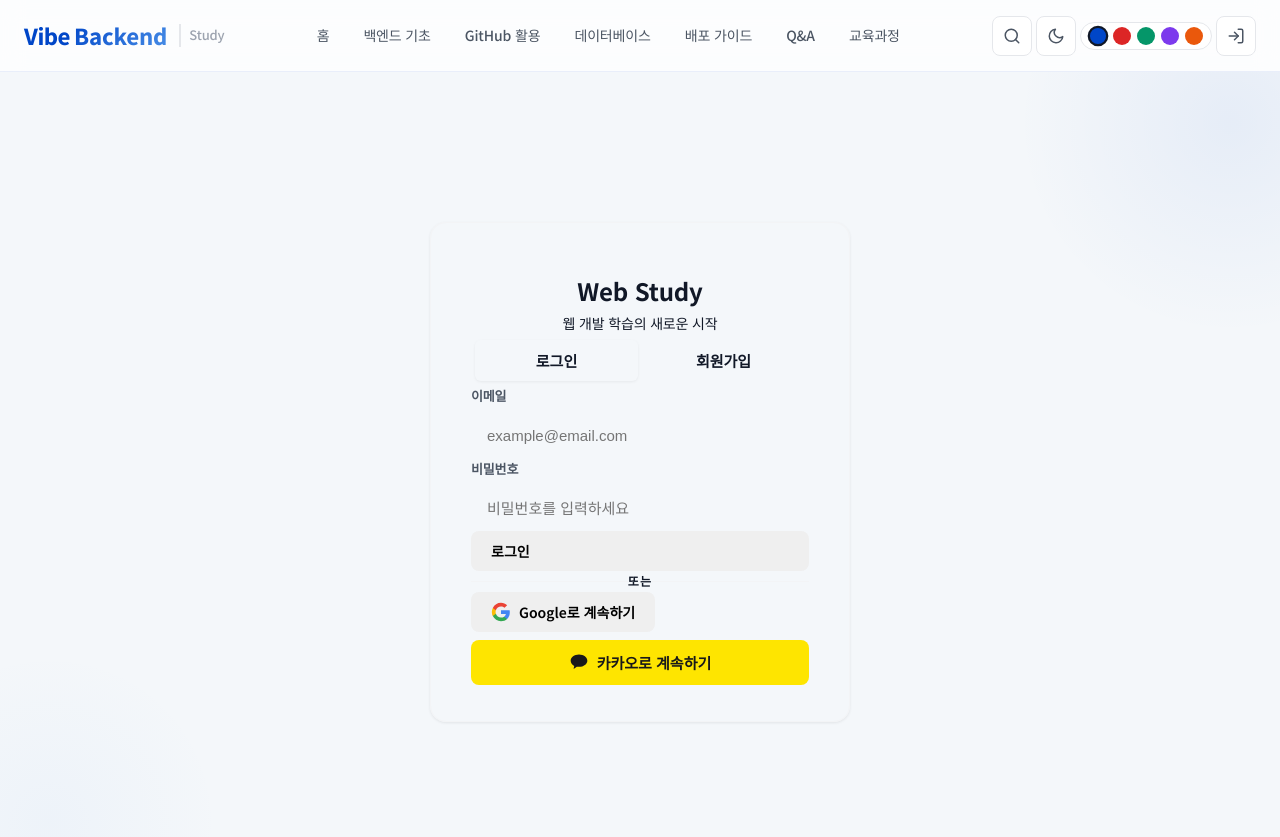
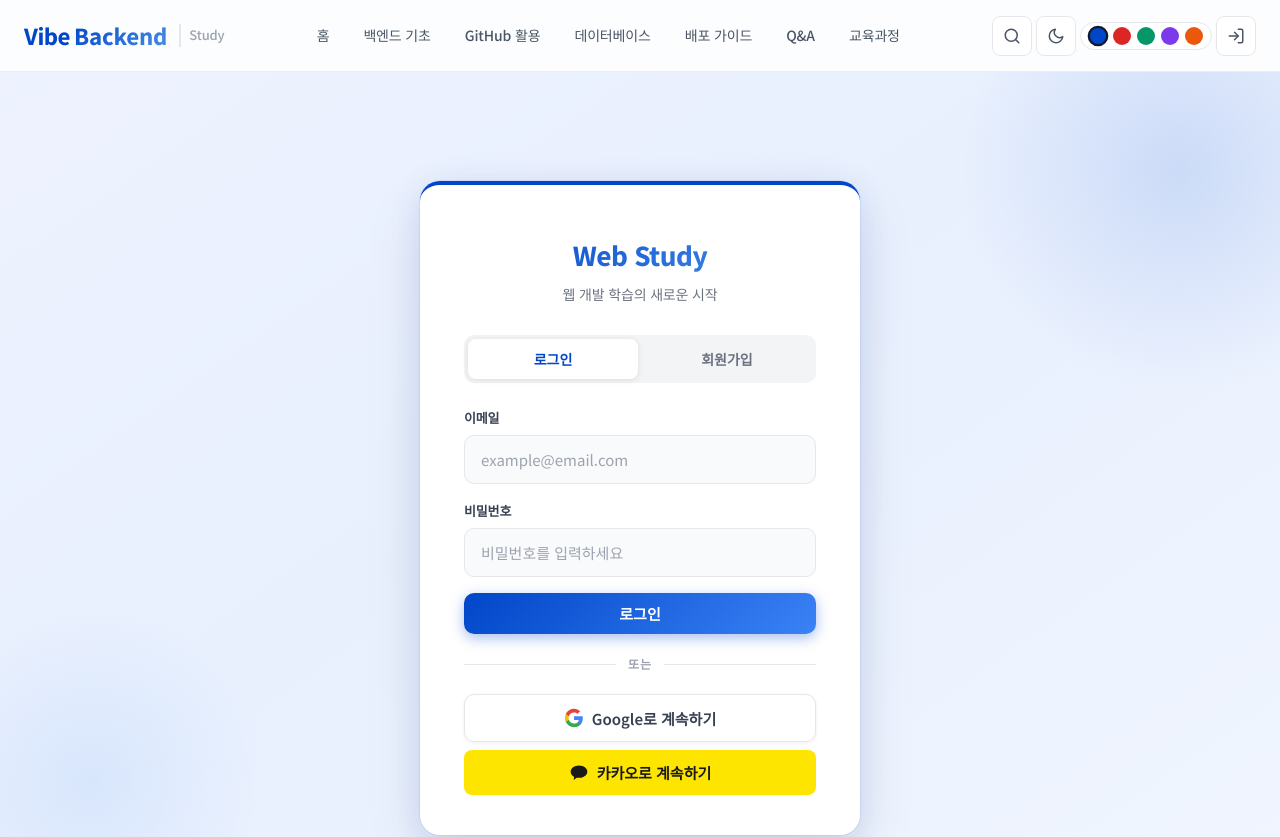
Before and after one commit to aebonlee/webstudy, a React (Vite) app: page /login in a window 1280 px wide. Shown: the top 837 px of the page. Built offline with nearby package versions, Linux system fonts and the light colour scheme; no server answers.

Commit message:
fix: 로그인 from 복귀 처리 + 로그인 페이지 디자인 개선

```diff
--- a/src/styles/auth.css
+++ b/src/styles/auth.css
@@ -1,35 +1,28 @@
 /* ============================================
-   AUTH.CSS - Authentication UI
-   Login Page, Login Modal, Social Login
-   KoreaTech variable system
+   AUTH.CSS - Authentication UI (Redesigned 2026-04-19)
    ============================================ */
 
-/* =============================================
-   LOGIN PAGE (Login.jsx)
-   ============================================= */
-
-/* --- Login Page Layout --- */
+/* ─── Page Layout ─── */
 .login-page {
   min-height: 100vh;
   display: flex;
   align-items: center;
   justify-content: center;
-  padding: var(--space-xl);
-  padding-top: calc(var(--nav-height) + var(--space-xl));
+  padding: 24px;
+  padding-top: calc(var(--nav-height, 72px) + 24px);
   position: relative;
   overflow: hidden;
-  background: var(--bg-light-gray);
+  background: linear-gradient(145deg, #eef2ff 0%, #e8f0fe 45%, #f0f5ff 100%);
 }
 
-/* Background decoration */
 .login-page::before {
   content: '';
   position: absolute;
-  top: -200px;
-  right: -200px;
-  width: 500px;
-  height: 500px;
-  background: radial-gradient(circle, rgba(0, 70, 200, 0.06), transparent 60%);
+  top: -140px;
+  right: -140px;
+  width: 480px;
+  height: 480px;
+  background: radial-gradient(circle, rgba(0, 70, 200, 0.13) 0%, transparent 65%);
   border-radius: 50%;
   pointer-events: none;
 }
@@ -37,55 +30,62 @@
 .login-page::after {
   content: '';
   position: absolute;
-  bottom: -150px;
-  left: -150px;
-  width: 400px;
-  height: 400px;
-  background: radial-gradient(circle, rgba(74, 143, 231, 0.04), transparent 60%);
+  bottom: -100px;
+  left: -100px;
+  width: 380px;
+  height: 380px;
+  background: radial-gradient(circle, rgba(74, 143, 231, 0.10) 0%, transparent 65%);
   border-radius: 50%;
   pointer-events: none;
 }
 
-/* --- Login Container (Card) --- */
+/* ─── Container Card ─── */
 .login-container {
   width: 100%;
-  max-width: 420px;
-  background: var(--bg-white);
-  border: 1px solid var(--border-light);
-  border-radius: var(--radius-lg);
-  padding: 48px 40px 36px;
-  box-shadow: 0 1px 3px rgba(0, 0, 0, 0.08);
+  max-width: 440px;
+  background: #fff;
+  border-radius: 20px;
+  padding: 48px 44px 40px;
+  box-shadow:
+    0 0 0 1px rgba(0, 70, 200, 0.08),
+    0 8px 32px rgba(0, 70, 200, 0.12),
+    0 24px 64px rgba(0, 0, 0, 0.08);
   position: relative;
   z-index: 1;
-  animation: fadeInUp 0.6s ease;
+  animation: loginFadeUp 0.5s ease;
+  border-top: 4px solid #0046C8;
 }
 
-/* --- Login Header --- */
+/* ─── Header ─── */
 .login-header {
   text-align: center;
-  margin-bottom: var(--space-xl);
+  margin-bottom: 28px;
 }
 
 .login-header__title {
-  font-size: 24px;
-  font-weight: 700;
-  color: var(--text-primary);
-  margin: 0 0 var(--space-xs);
+  font-size: 26px;
+  font-weight: 800;
+  background: linear-gradient(135deg, #0046C8 0%, #4A8FE7 100%);
+  -webkit-background-clip: text;
+  -webkit-text-fill-color: transparent;
+  background-clip: text;
+  margin: 0 0 6px;
+  letter-spacing: -0.02em;
 }
 
 .login-header__subtitle {
   font-size: 14px;
-  color: var(--text-light);
-  margin-bottom: 0;
+  color: #6B7280;
+  margin: 0;
 }
 
-/* --- Login Tabs (Login / Register) --- */
+/* ─── Tabs ─── */
 .login-tabs {
   display: flex;
-  background: var(--bg-light-gray);
-  border-radius: var(--radius-sm);
+  background: #F3F4F6;
+  border-radius: 10px;
   padding: 4px;
-  margin-bottom: var(--space-xl);
+  margin-bottom: 24px;
   gap: 4px;
 }
 
@@ -93,41 +93,41 @@
   flex: 1;
   padding: 10px 16px;
   text-align: center;
-  font-size: var(--font-size-sm);
+  font-size: 14px;
   font-weight: 600;
-  color: var(--text-light);
+  color: #6B7280;
   background: transparent;
   border: none;
-  border-radius: 6px;
+  border-radius: 8px;
   cursor: pointer;
   transition: all 0.2s ease;
-  position: relative;
+  font-family: inherit;
 }
 
 .login-tabs__tab:hover {
-  color: var(--text-secondary);
+  color: #374151;
 }
 
 .login-tabs__tab--active {
-  background: var(--bg-white);
-  color: var(--primary-blue);
-  box-shadow: var(--shadow-sm);
+  background: #fff;
+  color: #0046C8;
+  box-shadow: 0 1px 6px rgba(0, 0, 0, 0.10);
 }
 
-/* --- Login Error Message --- */
+/* ─── Error ─── */
 .login-error {
   padding: 12px 16px;
-  border-radius: var(--radius-sm);
-  font-size: var(--font-size-sm);
+  border-radius: 10px;
+  font-size: 13px;
   font-weight: 500;
   display: flex;
   align-items: center;
-  gap: var(--space-sm);
-  animation: fadeInDown 0.3s ease;
-  background: var(--error-light);
-  border: 1px solid rgba(239, 68, 68, 0.3);
-  color: var(--error);
-  margin-bottom: var(--space-lg);
+  gap: 10px;
+  animation: loginFadeDown 0.3s ease;
+  background: #FEF2F2;
+  border: 1px solid rgba(239, 68, 68, 0.25);
+  color: #DC2626;
+  margin-bottom: 20px;
 }
 
 .login-error__icon {
@@ -136,10 +136,10 @@
   justify-content: center;
   width: 20px;
   height: 20px;
-  background: var(--error);
+  background: #DC2626;
   color: #fff;
   border-radius: 50%;
-  font-size: var(--font-size-xs);
+  font-size: 11px;
   font-weight: 700;
   flex-shrink: 0;
 }
@@ -148,11 +148,11 @@
   flex: 1;
 }
 
-/* --- Login Form --- */
+/* ─── Form ─── */
 .login-form {
   display: flex;
   flex-direction: column;
-  gap: var(--space-lg);
+  gap: 16px;
 }
 
 .login-form__field {
@@ -162,36 +162,102 @@
 .login-form__label {
   font-size: 13px;
   font-weight: 600;
-  color: var(--text-secondary);
+  color: #374151;
   margin-bottom: 6px;
   display: block;
 }
 
 .login-form__input {
   width: 100%;
-  padding: 14px 16px;
+  padding: 13px 16px;
   font-size: 15px;
-  background: var(--bg-white);
-  border: 1px solid var(--border-medium);
-  border-radius: var(--radius-sm);
-  color: var(--text-primary);
-  transition: border-color 0.2s ease, box-shadow 0.2s ease;
+  background: #F9FAFB;
+  border: 1.5px solid #E5E7EB;
+  border-radius: 10px;
+  color: #111827;
+  transition: border-color 0.2s ease, box-shadow 0.2s ease, background 0.2s ease;
   box-sizing: border-box;
+  font-family: inherit;
 }
 
 .login-form__input:focus {
-  background: var(--bg-white);
-  border-color: var(--primary-blue);
+  background: #fff;
+  border-color: #0046C8;
   outline: none;
-  box-shadow: 0 0 0 3px rgba(0, 70, 200, 0.1);
+  box-shadow: 0 0 0 3px rgba(0, 70, 200, 0.12);
 }
 
-/* --- Login Divider (OR separator) --- */
+.login-form__input::placeholder {
+  color: #9CA3AF;
+}
+
+/* ─── Shared Button System ─── */
+.btn {
+  display: inline-flex;
+  align-items: center;
+  justify-content: center;
+  gap: 8px;
+  padding: 13px 24px;
+  font-size: 15px;
+  font-weight: 600;
+  border-radius: 10px;
+  border: none;
+  cursor: pointer;
+  transition: all 0.2s ease;
+  font-family: inherit;
+  line-height: 1;
+}
+
+.btn--full {
+  width: 100%;
+}
+
+.btn--primary {
+  background: linear-gradient(135deg, #0046C8 0%, #3B82F6 100%);
+  color: #fff;
+  box-shadow: 0 4px 14px rgba(0, 70, 200, 0.35);
+}
+
+.btn--primary:hover:not(:disabled) {
+  background: linear-gradient(135deg, #002E8A 0%, #0046C8 100%);
+  box-shadow: 0 6px 20px rgba(0, 70, 200, 0.45);
+  transform: translateY(-1px);
+}
+
+.btn--primary:active:not(:disabled) {
+  transform: translateY(0);
+}
+
+.btn--primary:disabled {
+  opacity: 0.55;
+  cursor: not-allowed;
+  transform: none;
+}
+
+.btn--google {
+  background: #fff;
+  color: #374151;
+  border: 1.5px solid #E5E7EB;
+  box-shadow: 0 1px 4px rgba(0, 0, 0, 0.06);
+}
+
+.btn--google:hover:not(:disabled) {
+  background: #F9FAFB;
+  border-color: #D1D5DB;
+  box-shadow: 0 2px 10px rgba(0, 0, 0, 0.10);
+  transform: translateY(-1px);
+}
+
+.btn__icon {
+  flex-shrink: 0;
+}
+
+/* ─── Divider ─── */
 .login-divider {
   display: flex;
   align-items: center;
-  gap: var(--space-md);
-  margin: var(--space-lg) 0;
+  gap: 12px;
+  margin: 20px 0;
 }
 
 .login-divider::before,
@@ -199,19 +265,19 @@
   content: '';
   flex: 1;
   height: 1px;
-  background: var(--border-light);
+  background: #E5E7EB;
 }
 
 .login-divider__text {
   font-size: 12px;
   font-weight: 600;
-  color: var(--text-light);
+  color: #9CA3AF;
   text-transform: uppercase;
-  letter-spacing: 0.1em;
+  letter-spacing: 0.08em;
   white-space: nowrap;
 }
 
-/* --- Password Field with Toggle --- */
+/* ─── Password Field ─── */
 .password-field {
   position: relative;
 }
@@ -227,7 +293,7 @@
   transform: translateY(-50%);
   background: none;
   border: none;
-  color: var(--text-light);
+  color: #9CA3AF;
   cursor: pointer;
   padding: 4px;
   font-size: 1.1rem;
@@ -237,92 +303,90 @@
 }
 
 .password-toggle:hover {
-  color: var(--primary-blue);
+  color: #0046C8;
 }
 
-/* --- Form Row (remember me + forgot password) --- */
+/* ─── Extras ─── */
 .auth-form-row {
   display: flex;
   align-items: center;
   justify-content: space-between;
   flex-wrap: wrap;
-  gap: var(--space-sm);
+  gap: 8px;
 }
 
 .auth-remember {
   display: flex;
   align-items: center;
-  gap: var(--space-sm);
-  font-size: var(--font-size-sm);
-  color: var(--text-secondary);
+  gap: 8px;
+  font-size: 14px;
+  color: #4B5563;
   cursor: pointer;
 }
 
 .auth-remember input[type="checkbox"] {
-  width: 18px;
-  height: 18px;
+  width: 16px;
+  height: 16px;
+  accent-color: #0046C8;
 }
 
 .auth-forgot {
-  font-size: var(--font-size-sm);
-  color: var(--primary-blue);
+  font-size: 14px;
+  color: #0046C8;
   text-decoration: none;
   transition: color 0.2s ease;
 }
 
 .auth-forgot:hover {
-  color: var(--primary-blue-dark);
+  color: #002E8A;
   text-decoration: underline;
 }
 
-/* --- Auth Footer --- */
 .auth-footer {
   text-align: center;
-  margin-top: var(--space-xl);
-  padding-top: var(--space-lg);
-  border-top: 1px solid var(--border-light);
+  margin-top: 24px;
+  padding-top: 20px;
+  border-top: 1px solid #F3F4F6;
 }
 
 .auth-footer-text {
-  font-size: var(--font-size-sm);
-  color: var(--text-light);
+  font-size: 13px;
+  color: #6B7280;
 }
 
 .auth-footer-link {
-  color: var(--primary-blue);
+  color: #0046C8;
   font-weight: 600;
   text-decoration: none;
   transition: color 0.2s ease;
 }
 
 .auth-footer-link:hover {
-  color: var(--primary-blue-dark);
+  color: #002E8A;
   text-decoration: underline;
 }
 
-/* --- Auth Success Message --- */
 .auth-message {
   padding: 12px 16px;
-  border-radius: var(--radius-sm);
-  font-size: var(--font-size-sm);
+  border-radius: 10px;
+  font-size: 13px;
   font-weight: 500;
   display: flex;
   align-items: center;
-  gap: var(--space-sm);
-  animation: fadeInDown 0.3s ease;
+  gap: 10px;
+  animation: loginFadeDown 0.3s ease;
 }
 
 .auth-message-success {
-  background: var(--success-light);
+  background: #F0FDF4;
   border: 1px solid rgba(34, 197, 94, 0.3);
-  color: var(--success);
+  color: #16A34A;
 }
 
-/* --- Social Login (shared by Login Page and Modal) --- */
 .social-login {
   display: flex;
   flex-direction: column;
-  gap: var(--space-sm);
+  gap: 10px;
 }
 
 .social-login-btn {
@@ -330,24 +394,25 @@
   display: flex;
   align-items: center;
   justify-content: center;
-  gap: var(--space-sm);
-  padding: 12px 20px;
-  font-size: var(--font-size-sm);
+  gap: 10px;
+  padding: 13px 20px;
+  font-size: 14px;
   font-weight: 600;
-  color: var(--text-primary);
-  background: var(--bg-white);
-  border: 1px solid var(--border-medium);
-  border-radius: var(--radius-sm);
+  color: #374151;
+  background: #fff;
+  border: 1.5px solid #E5E7EB;
+  border-radius: 10px;
   cursor: pointer;
   transition: all 0.2s ease;
   text-decoration: none;
+  font-family: inherit;
 }
 
 .social-login-btn:hover {
-  background: var(--bg-light-gray);
-  border-color: var(--border-medium);
+  background: #F9FAFB;
+  border-color: #D1D5DB;
   transform: translateY(-1px);
-  box-shadow: var(--shadow-sm);
+  box-shadow: 0 2px 10px rgba(0, 0, 0, 0.08);
 }
 
 .social-login-btn img,
@@ -356,23 +421,71 @@
   height: 20px;
 }
 
-.social-login-btn.google {
-  color: var(--text-primary);
+/* ─── Password Strength ─── */
+.password-strength {
+  display: flex;
+  gap: 4px;
+  margin-top: 8px;
 }
 
-.social-login-btn.github {
-  color: var(--text-primary);
+.password-strength-bar {
+  flex: 1;
+  height: 4px;
+  background: #F3F4F6;
+  border-radius: 2px;
+  transition: background 0.2s ease;
 }
 
-.social-login-btn.facebook {
-  color: var(--text-primary);
+.password-strength.weak .password-strength-bar:nth-child(1) { background: #EF4444; }
+.password-strength.fair .password-strength-bar:nth-child(1),
+.password-strength.fair .password-strength-bar:nth-child(2) { background: #F59E0B; }
+.password-strength.good .password-strength-bar:nth-child(1),
+.password-strength.good .password-strength-bar:nth-child(2),
+.password-strength.good .password-strength-bar:nth-child(3) { background: #0046C8; }
+.password-strength.strong .password-strength-bar { background: #22C55E; }
+
+.password-strength-text {
+  font-size: 12px;
+  color: #6B7280;
+  margin-top: 4px;
 }
 
-/* =============================================
-   LOGIN MODAL (LoginModal.jsx)
-   ============================================= */
+.auth-terms {
+  font-size: 12px;
+  color: #6B7280;
+  text-align: center;
+  line-height: 1.6;
+  margin-top: 16px;
+}
 
-/* --- Modal Overlay --- */
+.auth-terms a { color: #0046C8; text-decoration: none; }
+.auth-terms a:hover { text-decoration: underline; }
+
+.auth-loading {
+  position: relative;
+  pointer-events: none;
+}
+
+.auth-loading::after {
+  content: '';
+  position: absolute;
+  inset: 0;
+  background: rgba(255, 255, 255, 0.65);
+  backdrop-filter: blur(4px);
+  border-radius: 20px;
+  z-index: 10;
+}
+
+.auth-spinner {
+  width: 32px;
+  height: 32px;
+  border: 3px solid #E5E7EB;
+  border-top-color: #0046C8;
+  border-radius: 50%;
+  animation: spin 0.8s linear infinite;
+}
+
+/* ─── Login Modal ─── */
 .login-modal-overlay {
   position: fixed;
   inset: 0;
@@ -382,35 +495,33 @@
   align-items: center;
   justify-content: center;
   z-index: 2000;
-  animation: fadeIn 0.2s ease;
+  animation: loginFadeIn 0.2s ease;
 }
 
-/* --- Modal Container --- */
 .login-modal {
   width: 100%;
   max-width: 440px;
-  background: var(--bg-white);
-  border: 1px solid var(--border-light);
-  border-radius: var(--radius-xl);
-  padding: var(--space-2xl);
+  background: #fff;
+  border-radius: 20px;
+  padding: 40px 36px;
   position: relative;
-  box-shadow: var(--shadow-lg);
-  animation: fadeInUp 0.3s ease;
+  box-shadow: 0 24px 60px rgba(0, 0, 0, 0.2);
+  animation: loginFadeUp 0.3s ease;
   max-height: 90vh;
   overflow-y: auto;
+  border-top: 4px solid #0046C8;
 }
 
-/* --- Modal Close Button --- */
 .login-modal-close {
   position: absolute;
-  top: var(--space-md);
-  right: var(--space-md);
+  top: 16px;
+  right: 16px;
   background: none;
   border: none;
-  color: var(--text-light);
+  color: #9CA3AF;
   cursor: pointer;
-  padding: 4px;
-  border-radius: var(--radius-sm);
+  padding: 6px;
+  border-radius: 8px;
   transition: all 0.2s ease;
   display: flex;
   align-items: center;
@@ -418,23 +529,22 @@
 }
 
 .login-modal-close:hover {
-  color: var(--primary-blue);
-  background: var(--primary-blue-bg);
+  color: #0046C8;
+  background: rgba(0, 70, 200, 0.08);
 }
 
-/* --- Modal Header --- */
 .login-modal-header {
   text-align: center;
-  margin-bottom: var(--space-lg);
+  margin-bottom: 24px;
 }
 
 .login-modal-brand {
   display: inline-flex;
   align-items: center;
-  gap: var(--space-sm);
-  font-size: var(--font-size-xl);
+  gap: 10px;
+  font-size: 20px;
   font-weight: 800;
-  color: var(--text-primary);
+  color: #111827;
 }
 
 .login-modal-logo {
@@ -443,20 +553,19 @@
   justify-content: center;
   width: 40px;
   height: 40px;
-  background: var(--primary-gradient);
-  border-radius: var(--radius-sm);
+  background: linear-gradient(135deg, #0046C8, #4A8FE7);
+  border-radius: 10px;
   color: #fff;
   font-weight: 800;
-  font-size: 1.1rem;
+  font-size: 18px;
 }
 
-/* --- Modal Tabs --- */
 .login-modal-tabs {
   display: flex;
-  background: var(--bg-light-gray);
-  border-radius: var(--radius-sm);
+  background: #F3F4F6;
+  border-radius: 10px;
   padding: 4px;
-  margin-bottom: var(--space-xl);
+  margin-bottom: 24px;
   gap: 4px;
 }
 
@@ -464,112 +573,108 @@
   flex: 1;
   padding: 10px 16px;
   text-align: center;
-  font-size: var(--font-size-sm);
+  font-size: 14px;
   font-weight: 600;
-  color: var(--text-light);
+  color: #6B7280;
   background: transparent;
   border: none;
-  border-radius: 6px;
+  border-radius: 8px;
   cursor: pointer;
   transition: all 0.2s ease;
+  font-family: inherit;
 }
 
-.login-tab:hover {
-  color: var(--text-secondary);
+.login-tab:hover { color: #374151; }
+
+.login-tab.active {
+  background: #fff;
+  color: #0046C8;
+  box-shadow: 0 1px 6px rgba(0, 0, 0, 0.10);
 }
 
-.login-tab.active {
-  background: var(--bg-white);
-  color: var(--primary-blue);
-  box-shadow: var(--shadow-sm);
-}
-
-/* --- Modal Error --- */
 .login-modal-error {
   display: flex;
   align-items: center;
-  gap: var(--space-sm);
+  gap: 10px;
   padding: 12px 16px;
-  background: var(--error-light);
-  border: 1px solid rgba(239, 68, 68, 0.3);
-  color: var(--error);
-  border-radius: var(--radius-sm);
-  font-size: var(--font-size-sm);
-  margin-bottom: var(--space-lg);
-  animation: fadeInDown 0.3s ease;
+  background: #FEF2F2;
+  border: 1px solid rgba(239, 68, 68, 0.25);
+  color: #DC2626;
+  border-radius: 10px;
+  font-size: 13px;
+  margin-bottom: 20px;
+  animation: loginFadeDown 0.3s ease;
 }
 
-/* --- Modal Form --- */
 .login-modal-form {
   display: flex;
   flex-direction: column;
-  gap: var(--space-lg);
+  gap: 16px;
 }
 
-.login-modal-form .form-group {
-  margin-bottom: 0;
-}
+.login-modal-form .form-group { margin-bottom: 0; }
 
 .login-modal-form .form-label {
   font-size: 13px;
   font-weight: 600;
-  color: var(--text-secondary);
+  color: #374151;
   margin-bottom: 6px;
   display: block;
 }
 
 .login-modal-form .form-input {
   width: 100%;
-  padding: 12px 16px;
+  padding: 13px 16px;
   font-size: 15px;
-  background: var(--bg-white);
-  border: 1px solid var(--border-medium);
-  border-radius: var(--radius-sm);
-  color: var(--text-primary);
+  background: #F9FAFB;
+  border: 1.5px solid #E5E7EB;
+  border-radius: 10px;
+  color: #111827;
   transition: border-color 0.2s ease, box-shadow 0.2s ease;
   box-sizing: border-box;
+  font-family: inherit;
 }
 
 .login-modal-form .form-input:focus {
-  border-color: var(--primary-blue);
-  background: var(--bg-white);
+  border-color: #0046C8;
+  background: #fff;
   outline: none;
-  box-shadow: 0 0 0 3px rgba(0, 70, 200, 0.1);
+  box-shadow: 0 0 0 3px rgba(0, 70, 200, 0.12);
 }
 
-/* --- Submit Button --- */
 .login-submit-btn {
   width: 100%;
   padding: 14px;
   font-size: 15px;
   font-weight: 700;
   color: #fff;
-  background: var(--primary-blue);
+  background: linear-gradient(135deg, #0046C8 0%, #3B82F6 100%);
   border: none;
-  border-radius: var(--radius-sm);
+  border-radius: 10px;
   cursor: pointer;
   transition: all 0.2s ease;
-  margin-top: var(--space-sm);
+  margin-top: 4px;
+  box-shadow: 0 4px 14px rgba(0, 70, 200, 0.35);
+  font-family: inherit;
 }
 
 .login-submit-btn:hover {
-  background: var(--primary-blue-dark);
-  box-shadow: 0 4px 12px rgba(0, 70, 200, 0.3);
+  background: linear-gradient(135deg, #002E8A 0%, #0046C8 100%);
+  box-shadow: 0 6px 20px rgba(0, 70, 200, 0.45);
   transform: translateY(-1px);
 }
 
 .login-submit-btn:disabled {
-  opacity: 0.6;
+  opacity: 0.55;
   cursor: not-allowed;
   transform: none;
 }
 
-/* --- Button Loading State --- */
 .btn-loading {
   display: flex;
   align-items: center;
   justify-content: center;
-  gap: var(--space-sm);
+  gap: 8px;
 }
 
 .btn-spinner {
@@ -581,12 +686,11 @@
   animation: spin 0.8s linear infinite;
 }
 
-/* --- Modal Divider --- */
 .login-modal-divider {
   display: flex;
   align-items: center;
-  gap: var(--space-md);
-  margin: var(--space-lg) 0;
+  gap: 12px;
+  margin: 20px 0;
 }
 
 .login-modal-divider::before,
@@ -594,133 +698,70 @@
   content: '';
   flex: 1;
   height: 1px;
-  background: var(--border-light);
+  background: #E5E7EB;
 }
 
 .login-modal-divider span {
   font-size: 12px;
   font-weight: 600;
-  color: var(--text-light);
+  color: #9CA3AF;
   text-transform: uppercase;
 }
 
-/* --- Modal Social Login --- */
 .login-modal-social {
   display: flex;
   flex-direction: column;
-  gap: var(--space-sm);
+  gap: 10px;
 }
 
-/* --- Modal Footer Text --- */
 .login-modal-footer-text {
   text-align: center;
-  margin-top: var(--space-lg);
-  font-size: var(--font-size-sm);
-  color: var(--text-light);
+  margin-top: 20px;
+  font-size: 13px;
+  color: #6B7280;
 }
 
 .login-switch-btn {
   background: none;
   border: none;
-  color: var(--primary-blue);
+  color: #0046C8;
   font-weight: 600;
   cursor: pointer;
-  font-size: var(--font-size-sm);
+  font-size: 13px;
   transition: color 0.2s ease;
+  font-family: inherit;
 }
 
 .login-switch-btn:hover {
-  color: var(--primary-blue-dark);
+  color: #002E8A;
   text-decoration: underline;
 }
 
-/* =============================================
-   SHARED / KEPT SECTIONS
-   ============================================= */
-
-/* --- Password Strength Meter --- */
-.password-strength {
-  display: flex;
-  gap: 4px;
-  margin-top: var(--space-sm);
+/* ─── Animations ─── */
+@keyframes loginFadeUp {
+  from { opacity: 0; transform: translateY(20px); }
+  to   { opacity: 1; transform: translateY(0); }
 }
 
-.password-strength-bar {
-  flex: 1;
-  height: 4px;
-  background: var(--bg-light-gray);
-  border-radius: 2px;
-  transition: background 0.2s ease;
+@keyframes loginFadeDown {
+  from { opacity: 0; transform: translateY(-8px); }
+  to   { opacity: 1; transform: translateY(0); }
 }
 
-.password-strength.weak .password-strength-bar:nth-child(1) {
-  background: var(--error);
+@keyframes loginFadeIn {
+  from { opacity: 0; }
+  to   { opacity: 1; }
 }
 
-.password-strength.fair .password-strength-bar:nth-child(1),
-.password-strength.fair .password-strength-bar:nth-child(2) {
-  background: var(--warning);
+@keyframes spin {
+  to { transform: rotate(360deg); }
 }
 
-.password-strength.good .password-strength-bar:nth-child(1),
-.password-strength.good .password-strength-bar:nth-child(2),
-.password-strength.good .password-strength-bar:nth-child(3) {
-  background: var(--primary-blue);
+/* ─── Responsive ─── */
+@media (max-width: 480px) {
+  .login-container {
+    padding: 36px 24px 32px;
+    border-radius: 16px;
+  }
+  .login-header__title { font-size: 22px; }
 }
-
-.password-strength.strong .password-strength-bar {
-  background: var(--success);
-}
-
-.password-strength-text {
-  font-size: var(--font-size-xs);
-  color: var(--text-light);
-  margin-top: var(--space-xs);
-}
-
-/* --- Terms / Privacy Notice --- */
-.auth-terms {
-  font-size: var(--font-size-xs);
-  color: var(--text-light);
-  text-align: center;
-  line-height: var(--line-height);
-  margin-top: var(--space-md);
-}
-
-.auth-terms a {
-  color: var(--primary-blue);
-  text-decoration: none;
-}
-
-.auth-terms a:hover {
-  text-decoration: underline;
-}
-
-/* --- Loading State --- */
-.auth-loading {
-  position: relative;
-  pointer-events: none;
-}
-
-.auth-loading::after {
-  content: '';
-  position: absolute;
-  inset: 0;
-  background: rgba(255, 255, 255, 0.6);
-  backdrop-filter: blur(4px);
-  -webkit-backdrop-filter: blur(4px);
-  border-radius: var(--radius-xl);
-  display: flex;
-  align-items: center;
-  justify-content: center;
-  z-index: 10;
-}
-
-.auth-spinner {
-  width: 32px;
-  height: 32px;
-  border: 3px solid var(--border-light);
-  border-top-color: var(--primary-blue);
-  border-radius: 50%;
-  animation: spin 0.8s linear infinite;
-}
```
